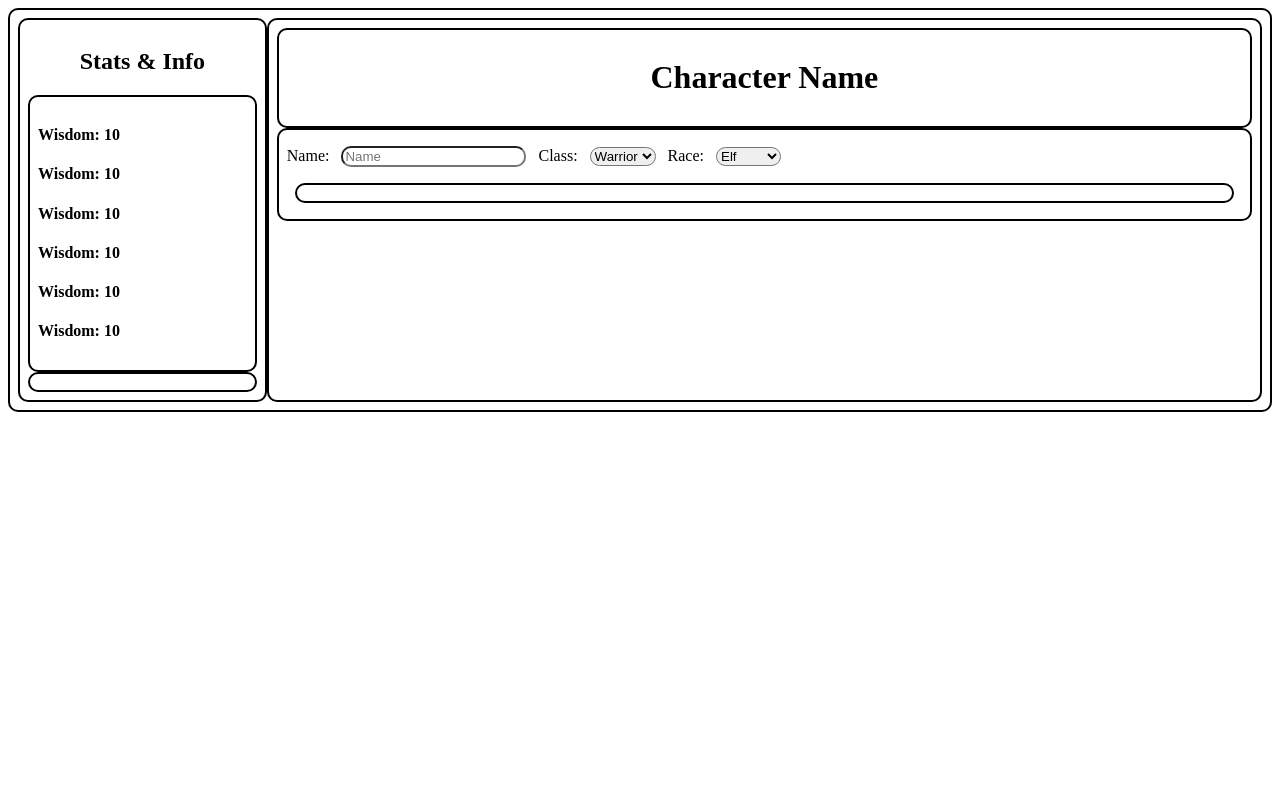
After one commit to MerujSargsyan/ArcaneEngine, a Flask app: page /characterCreation in a window 1280 px wide. The commit adds this page. Run offline with Flask 3, Linux system fonts and the light colour scheme.

Commit message:
started character page

```diff
--- a/app/main.py
+++ b/app/main.py
@@ -6,6 +6,10 @@ app = Flask("ArcaneEngine")
 def home():
     return render_template("index.html")
 
+@app.route("/characterCreation")
+def character_creation():
+    return render_template("characterCreation.html")
+
 @app.route("/process_input", methods=["POST"])
 def process_input():
     return jsonify({"message": "<b>DungeonMaster</b>: Hello there, Player!<br>"})
--- /dev/null
+++ b/static/characterCreation.css
@@ -0,0 +1,34 @@
+* {
+    border-radius: 10px;
+    box-sizing: border-box;
+}
+
+html, body {
+    height: 100vh;
+    min-height: 100vh;
+}
+
+div {
+    border: 2px solid black;
+    padding: 1vh;
+}
+
+#main_container {
+    display: flex;
+}
+
+#title {
+    text-align: center;
+}
+
+#input_data {
+    width: 80%;
+}
+
+#input_section > *{
+    margin: 1vh;
+}
+
+#stat_sheet {
+    width: 20%;
+}
--- /dev/null
+++ b/templates/characterCreation.html
@@ -0,0 +1,42 @@
+<!DOCTYPE html>
+<html>
+    <head>
+        <title>ArcaneEngine</title>
+        <link rel="stylesheet" href="../static/characterCreation.css">
+    </head>
+    <body>
+        <div id="main_container">
+            <div id="stat_sheet">
+                <h2 align="center">Stats & Info</h2>
+                <div id="stat_container">
+                    <h4 id="wisdowm">Wisdom: 10</h4>
+                    <h4 id="wisdowm">Wisdom: 10</h4>
+                    <h4 id="wisdowm">Wisdom: 10</h4>
+                    <h4 id="wisdowm">Wisdom: 10</h4>
+                    <h4 id="wisdowm">Wisdom: 10</h4>
+                    <h4 id="wisdowm">Wisdom: 10</h4>
+                </div>
+                <div id="trait_container"></div>
+            </div>
+            <div id="input_data">
+                <div id="title"><h1>Character Name</h1></div>
+                <div id="input_section">
+                    Name: <input type="text" placeholder="Name">
+                    Class: <select id="class_selector">
+                        <option value="warrior">Warrior</option>
+                        <option value="rogue">Rogue</option>
+                        <option value="mage">Mage</option>
+                        <option value="ranger">Ranger</option>
+                    </select>
+                    Race: <select id="race_selector">
+                        <option value="elf">Elf</option>
+                        <option value="orc">Orc</option>
+                        <option value="human">Human</option>
+                        <option value="dwarf">Dwarf</option>
+                    </select>
+                    <div id="dice_rolling"></div>
+                </div>
+            </div>
+        </div>
+    </body>
+</html>
--- a/templates/index.html
+++ b/templates/index.html
@@ -6,6 +6,7 @@
         <title>ArcaneEngine</title>
     </head>
     <body>
+        <a href="/characterCreation">Character</a>
         <div id="text_container">
             <div id="log"></div>
             <div id="input_container">
```
Also changed, not shown: static/characterCreation.js (added).
